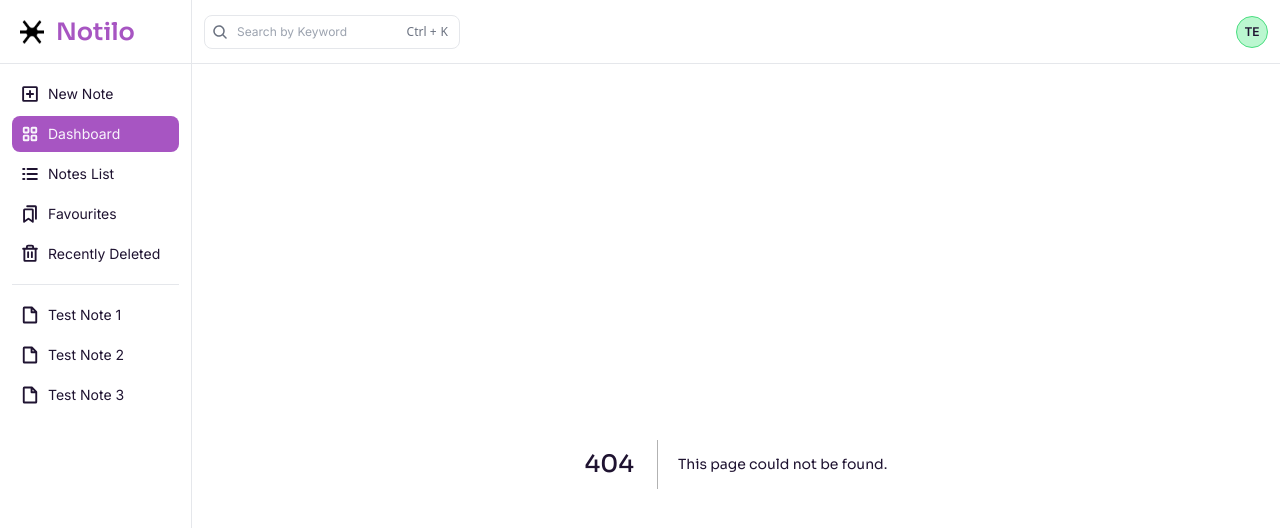
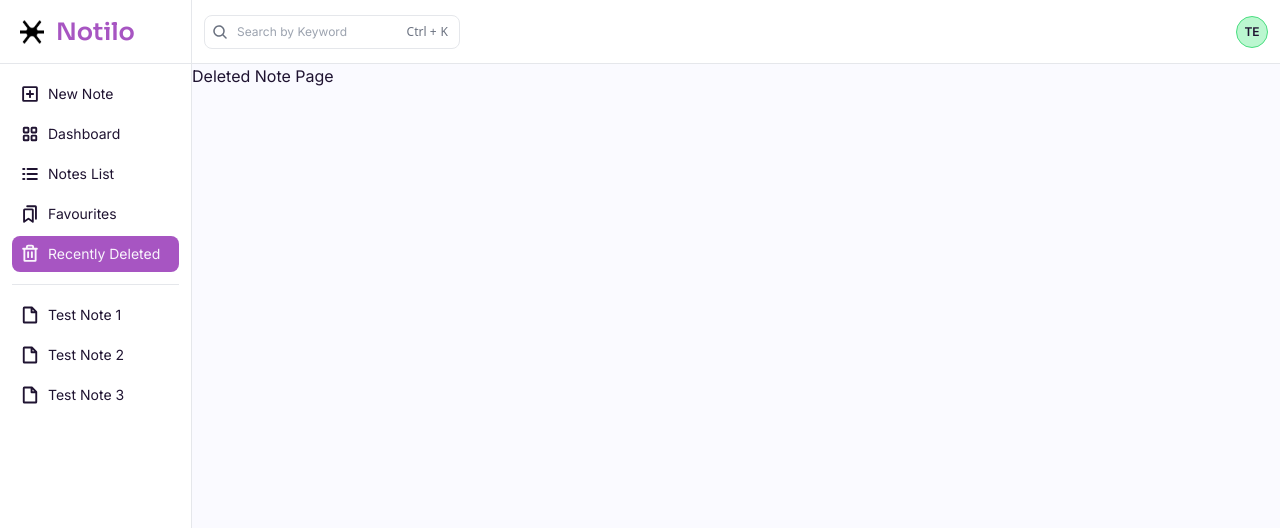
Before and after one commit to jakobternel/note-editor, a Next.js app: page /deleted in a window 1280 px wide. Before the commit this address had no page. Shown: the top 528 px of the page. Built offline with nearby package versions, Linux system fonts and the light colour scheme.

Commit message:
added links/pages to navbar and user drop down

```diff
--- a/src/components/Layout.tsx
+++ b/src/components/Layout.tsx
@@ -10,15 +10,17 @@ import Toast from "./layout/Toast";
  */
 export default function Layout({ children }: { children: ReactNode }) {
     return (
-        <div className="h-screen w-screen overflow-hidden">
+        <div className="h-screen w-screen">
             <Toast />
             <div className="flex size-full">
                 <div>
                     <Navbar />
                 </div>
-                <div className="grow">
-                    <Header />
-                    <main>{children}</main>
+                <div className="flex grow flex-col">
+                    <div className="shrink-0">
+                        <Header />
+                    </div>
+                    <main className="grow !overflow-auto">{children}</main>
                 </div>
             </div>
         </div>
--- a/src/components/layout/Navbar.tsx
+++ b/src/components/layout/Navbar.tsx
@@ -27,20 +27,30 @@ export default function Navbar() {
                 </p>
             </div>
             <div className="flex grow flex-col gap-1 p-3">
-                <NavElement navElementName="New Note" icon={PlusSquareIcon} />
+                <NavElement
+                    navElementName="New Note"
+                    icon={PlusSquareIcon}
+                    path="/new"
+                />
                 <NavElement
                     navElementName="Dashboard"
-                    active={true}
                     icon={SquaresFourIcon}
+                    path="/"
                 />
-                <NavElement navElementName="Notes List" icon={ListDashesIcon} />
+                <NavElement
+                    navElementName="Notes List"
+                    icon={ListDashesIcon}
+                    path="/list"
+                />
                 <NavElement
                     navElementName="Favourites"
                     icon={BookmarksSimpleIcon}
+                    path="/favourites"
                 />
                 <NavElement
                     navElementName="Recently Deleted"
                     icon={TrashIcon}
+                    path="/deleted"
                 />
                 <hr className="my-2" />
                 <FileElement noteName="Test Note 1" />
--- a/src/components/layout/header/UserDropdown.tsx
+++ b/src/components/layout/header/UserDropdown.tsx
@@ -1,4 +1,4 @@
-import router from "next/router";
+import { useRouter } from "next/router";
 import { useState } from "react";
 import { gql, useMutation } from "@apollo/client";
 
@@ -30,6 +30,8 @@ export default function UserDropdown() {
 
     const [dialogActive, setDialogActive] = useState<boolean>(false);
     const [logout] = useMutation(LOGOUT);
+
+    const router = useRouter();
 
     const handleLogout = async () => {
         try {
@@ -74,11 +76,17 @@ export default function UserDropdown() {
             <p className="text-xs text-textSecondary">@{user?.username}</p>
             <hr className="bg-border" />
             <div className="flex flex-col gap-1">
-                <div className="flex cursor-pointer items-center gap-2 rounded-md p-2 transition-all hover:bg-accent">
+                <div
+                    className="flex cursor-pointer items-center gap-2 rounded-md p-2 transition-all hover:bg-accent"
+                    onClick={() => router.push("/profile")}
+                >
                     <UserIcon size={16} weight="bold" />
                     <p className="text-sm">Profile</p>
                 </div>
-                <div className="flex cursor-pointer items-center gap-2 rounded-md p-2 transition-all hover:bg-accent">
+                <div
+                    className="flex cursor-pointer items-center gap-2 rounded-md p-2 transition-all hover:bg-accent"
+                    onClick={() => router.push("/settings")}
+                >
                     <GearSixIcon size={16} weight="bold" />
                     <p className="text-sm">Settings</p>
                 </div>
--- a/src/components/layout/navbar/NavElement.tsx
+++ b/src/components/layout/navbar/NavElement.tsx
@@ -1,3 +1,6 @@
+import { usePathname } from "next/navigation";
+import { useRouter } from "next/router";
+
 import { IconProps } from "@phosphor-icons/react";
 
 /**
@@ -5,20 +8,24 @@ import { IconProps } from "@phosphor-icons/react";
  *
  * @param navElementName String of nav element name
  * @param icon Icon element to be displayed
- * @param active Boolean of if the nav element should be highlighted as active
+ * @param path String path of the path to visit when nav element clicked
  */
 export default function FileElement({
     navElementName,
     icon: Icon,
-    active,
+    path,
 }: {
     navElementName: string;
     icon: React.ComponentType<IconProps>;
-    active?: boolean;
+    path: string;
 }) {
+    const router = useRouter();
+    const active = usePathname() === path;
+
     return (
         <div
             className={`flex w-full cursor-pointer items-center gap-2 rounded-lg p-2 transition-all ${active ? "bg-primary hover:bg-buttonHover" : "hover:bg-accent"}`}
+            onClick={() => router.push(path)}
         >
             <Icon
                 size={20}
--- /dev/null
+++ b/src/pages/deleted.tsx
@@ -0,0 +1,7 @@
+export default function Deleted() {
+    return (
+        <div>
+            <p>Deleted Note Page</p>
+        </div>
+    );
+}
--- /dev/null
+++ b/src/pages/favourites.tsx
@@ -0,0 +1,7 @@
+export default function Favourites() {
+    return (
+        <div>
+            <p>Favourite Notes Page</p>
+        </div>
+    );
+}
--- /dev/null
+++ b/src/pages/list.tsx
@@ -0,0 +1,7 @@
+export default function List() {
+    return (
+        <div>
+            <p>Note List Page</p>
+        </div>
+    );
+}
--- /dev/null
+++ b/src/pages/new.tsx
@@ -0,0 +1,7 @@
+export default function New() {
+    return (
+        <div>
+            <p>New Note Page</p>
+        </div>
+    );
+}
--- /dev/null
+++ b/src/pages/profile.tsx
@@ -0,0 +1,7 @@
+export default function Profile() {
+    return (
+        <div>
+            <p>Profile Page</p>
+        </div>
+    );
+}
--- /dev/null
+++ b/src/pages/settings.tsx
@@ -0,0 +1,7 @@
+export default function Settings() {
+    return (
+        <div>
+            <p>Settings Page</p>
+        </div>
+    );
+}
```
Also changed, not shown: 1 other file (tests, documents, lock files or other folders).
